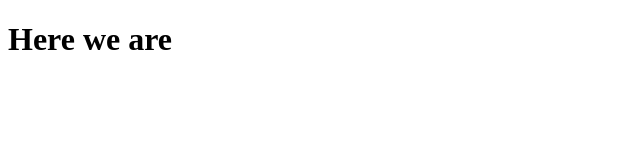
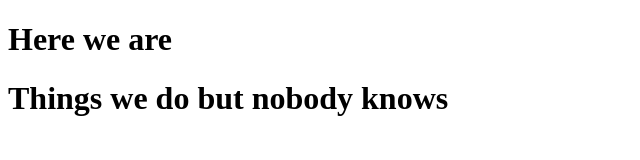
Before and after one commit to preciousediale/connectMetamaskReact, a plain HTML site: page index.html in a window 1280 px wide. Shown: the whole page, without its empty margins (0-640 px from the left). Drawn offline with Linux system fonts and the light colour scheme.

Commit message:
Updated index.html with a new line

```diff
--- a/index.html
+++ b/index.html
@@ -4,4 +4,5 @@
 </head>
 <body>
 <h1>Here we are</h1>
+<h1>Things we do but nobody knows</h1>
 </body>
--- a/style.css
+++ b/style.css
@@ -1,3 +1,3 @@
 body{
-    color:gren;
+    color:green;
 }
```
